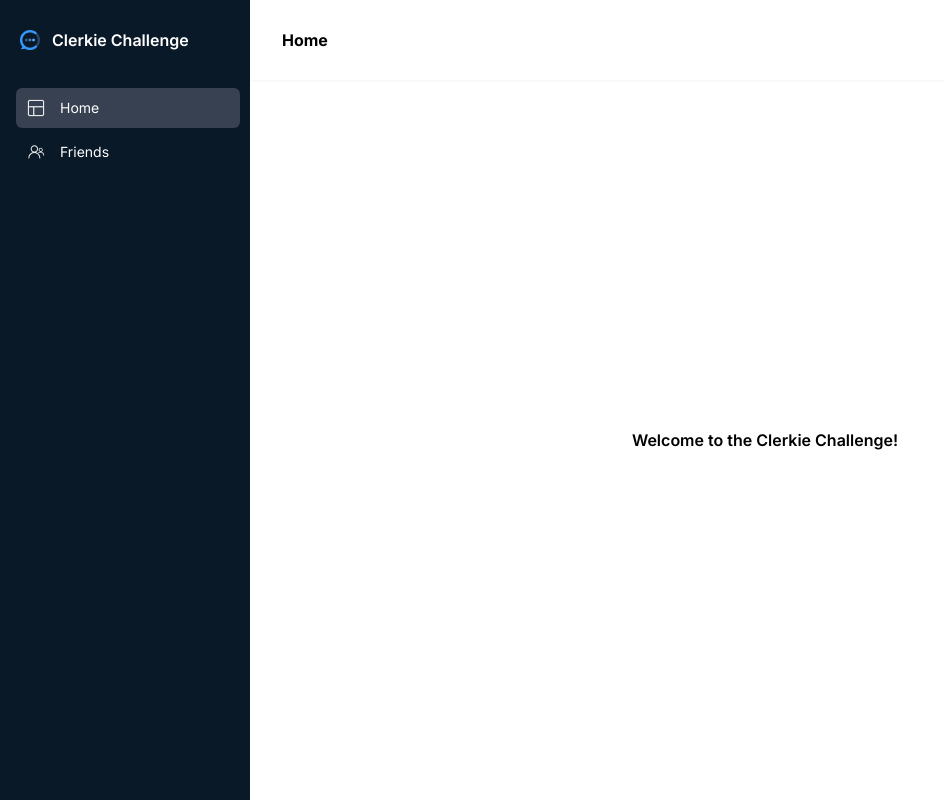
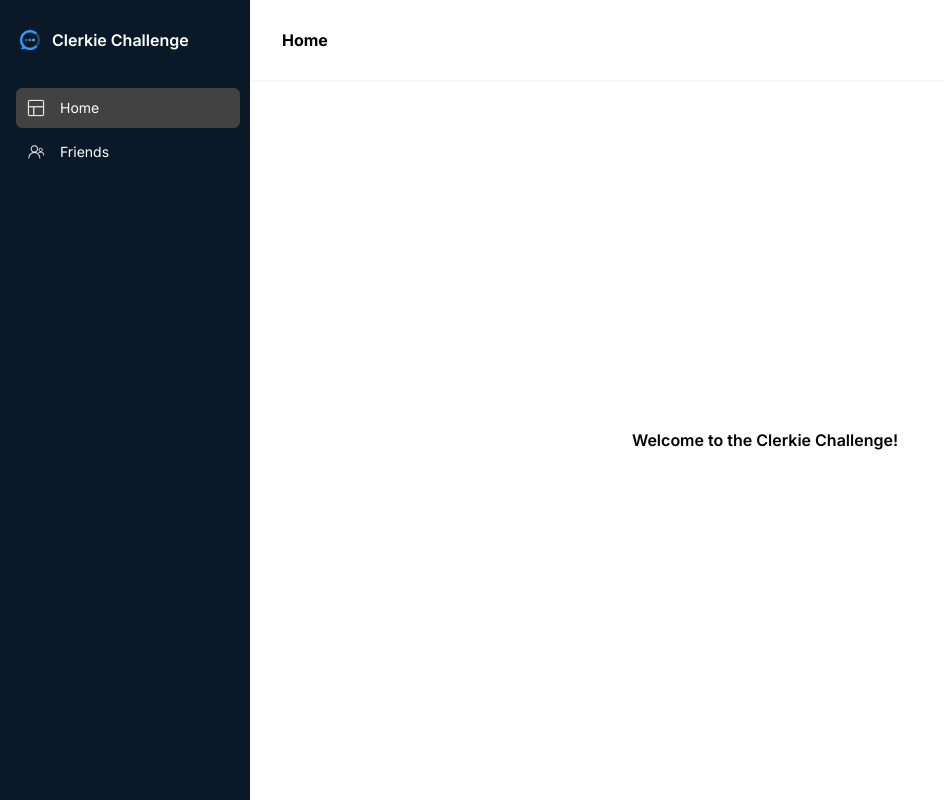
Before and after one commit to kalarisng/clerkie-infinite-scrolling-app, a Next.js app: page / in a window 1280 px wide. Shown: the whole page, without its empty margins (0-944 px from the left). Built offline with nearby package versions, Linux system fonts and the light colour scheme.

Commit message:
Change sidebar options colour

```diff
--- a/app/components/Sidebar.tsx
+++ b/app/components/Sidebar.tsx
@@ -39,8 +39,8 @@ const Sidebar = () => {
                     href={option.href}
                     className={`${
                       option.current
-                        ? "bg-gray-700 text-white w-56 ml-6"
-                        : "text-white hover:bg-gray-700 w-56 ml-6"
+                        ? "bg-custom-gray text-white w-56 ml-6"
+                        : "text-white hover:bg-custom-gray w-56 ml-6"
                     } group flex gap-x-3 rounded-md p-2 text-sm leading-6`}
                   >
                     <Image
```
